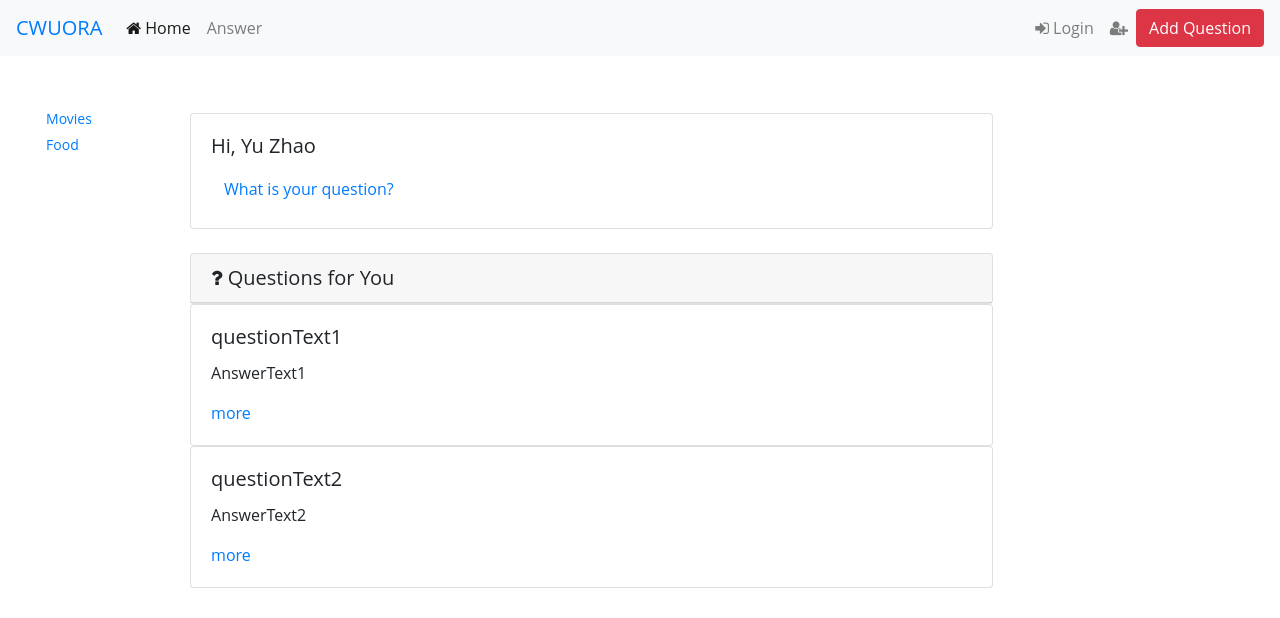
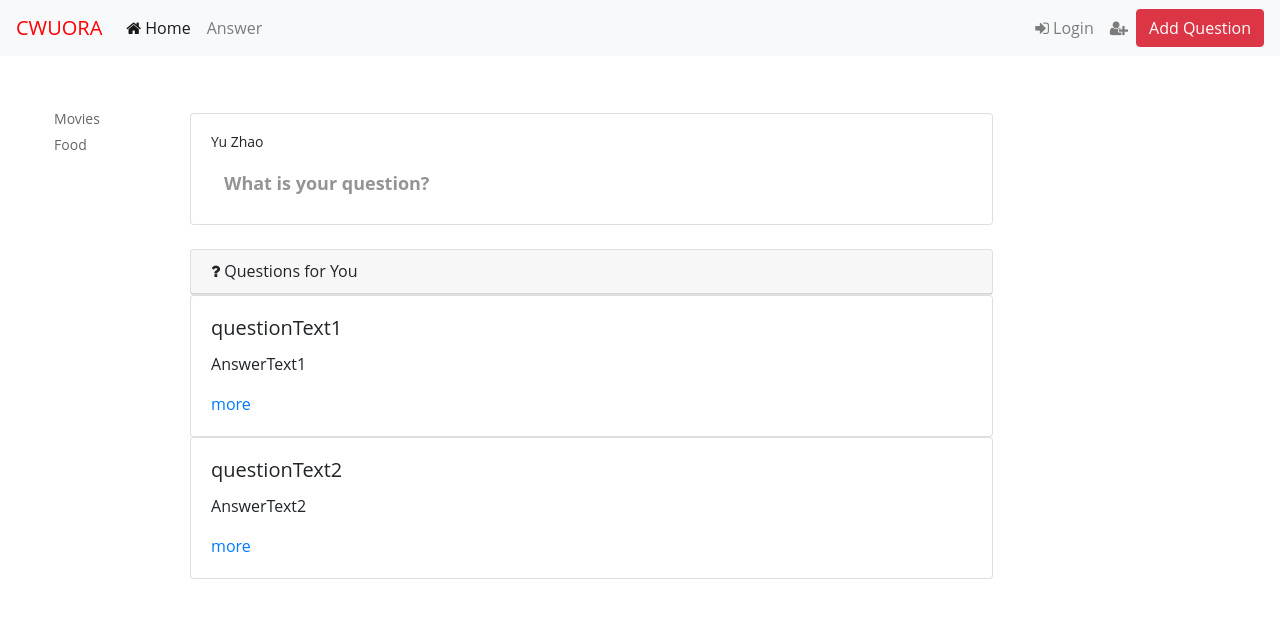
Before and after one commit to nguyensjsu/sp19-281-cloud-walkers, a React (Create React App) app in the folder frontend/: page /home in a window 1280 px wide. Shown: the top 618 px of the page. Built offline with nearby package versions, Linux system fonts and the light colour scheme; no server answers.

Commit message:
add answer editor

```diff
--- a/frontend/package.json
+++ b/frontend/package.json
@@ -15,6 +15,7 @@
     "react-redux": "^7.0.2",
     "react-router": "^5.0.0",
     "react-router-dom": "^5.0.0",
+    "react-rte": "^0.16.1",
     "react-scripts": "2.1.8",
     "react-select": "^2.4.3",
     "redux": "^4.0.1",
--- /dev/null
+++ b/frontend/src/components/AnswerEditor/AnswerEditor.js
@@ -0,0 +1,35 @@
+import React, {Component} from 'react';
+import RichTextEditor from 'react-rte';
+import PropTypes from 'prop-types';
+
+export default class AnswerEditor extends Component {
+  static propTypes = {
+    onChange: PropTypes.func
+  };
+
+  state = {
+    value: RichTextEditor.createEmptyValue()
+  }
+
+  onChange = (value) => {
+    this.setState({value});
+    if (this.props.onChange) {
+      // Send the changes up to the parent component as an HTML string.
+      // This is here to demonstrate using `.toString()` but in a real app it
+      // would be better to avoid generating a string on each change.
+      this.props.onChange(
+        value.toString('html')
+      );
+    }
+  };
+
+  render () {
+    return (
+      <RichTextEditor
+        value={this.state.value}
+        onChange={this.onChange}
+        placeholder = "Write your answer"
+      />
+    );
+  }
+}
--- /dev/null
+++ b/frontend/src/components/Home/Home.css
@@ -0,0 +1,6 @@
+.add_q_link{
+    text-decoration: 'none';
+    font-weight: bold;
+    color: #949494;
+    font-size: 18px
+}
--- a/frontend/src/components/Home/Home.js
+++ b/frontend/src/components/Home/Home.js
@@ -2,7 +2,7 @@ import React, { Component } from 'react';
 import { Link, NavLink } from 'react-router-dom';
 import cookie from 'react-cookies';
 //import { Redirect } from 'react-router';
-//import './Navbar.css';
+import './Home.css';
 import { userActions } from '../../_actions';
 import { connect } from 'react-redux';
 import Sidebar from '../Sidebar/Sidebar';
@@ -109,15 +109,15 @@ class Home extends Component {
                 <Col md={{ span: 8, offset: 3 }} style={{ "margin-top": -45, "margin-left": 160 }}>
                     <Card>
                     <Card.Body>
-                            <Card.Title>Hi, Yu Zhao</Card.Title>
-                            <Button variant="link" onClick={this.showModal}>What is your question?</Button>
+                            <Card.Title style={{"font-size": 14, "color": 949494}}>Yu Zhao</Card.Title>
+                            <Button variant="link"  onClick={this.showModal} className="add_q_link">What is your question?</Button>
                         </Card.Body>
                     </Card>
 
                     <br />
 
                     <Card>
-                        <Card.Header as="h5"><span className="fa fa-question"></span> Questions for You</Card.Header>
+                        <Card.Header as="h6"><span className="fa fa-question"></span> Questions for You</Card.Header>
                     </Card>
                         {main_panel} </Col>
             </Container>
--- a/frontend/src/components/NavBar/Navbar.js
+++ b/frontend/src/components/NavBar/Navbar.js
@@ -67,7 +67,7 @@ class navbar extends Component {
 
             <Navbar bg="light" expand="md">
                 <Navbar.Brand>
-                    <Link to='/'>CWUORA</Link>
+                    <Link to='/home' style={{color: 'red', 'text-decoration': 'none'}}>CWUORA</Link>
                 </Navbar.Brand>
                 <Navbar.Toggle aria-controls="basic-navbar-nav" />
                 <Navbar.Collapse id="basic-navbar-nav">
--- /dev/null
+++ b/frontend/src/components/QuestionPage/QuestionPage.css
@@ -0,0 +1,11 @@
+  .topic_pill {
+    color: #666;
+    font-size: 13px;
+    background: #f7f7f7;
+    font-family: "Helvetica Neue",Helvetica,Arial,sans-serif;
+    font-weight: 400;
+    padding: 4px 6px;
+    background: #f7f7f7;
+    border-radius: 4px;
+    margin-right: 4px;
+  }
--- a/frontend/src/components/QuestionPage/QuestionPage.js
+++ b/frontend/src/components/QuestionPage/QuestionPage.js
@@ -4,10 +4,13 @@ import cookie from 'react-cookies';
 //import { Redirect } from 'react-router';
 import { userActions } from '../../_actions';
 import { connect } from 'react-redux';
-import { ListGroup, Container, ListGroupItem } from 'react-bootstrap';
+import './QuestionPage.css';
+import { ListGroup, Container, Badge, ButtonToolbar, Button, Collapse, Card } from 'react-bootstrap';
 import ReactPaginate from 'react-paginate';
 import Moment from 'react-moment';
 import PropTypes from 'prop-types';
+import AnswerEditor from '../AnswerEditor/AnswerEditor';
+import { throws } from 'assert';
 
 const fake_reponse = {
     "spaceId": "spaceId",
@@ -95,8 +98,9 @@ export class AnswerList extends Component {
         if (this.props.data.length != 0) {
             details = this.props.data.map((post, idx) => {
                 return (
-                    <ListGroup.Item  key={idx}>
+                    <ListGroup.Item key={idx}>
                         <ul className="list-unstyled">
+
                             <li>{post.answers.createdBy} </li>
                             <li><small className="text-muted">Answered<Moment fromNow>{post.answers.createdOn}</Moment></small></li>
                         </ul>
@@ -119,27 +123,110 @@ export class AnswerList extends Component {
     }
 }
 
+export class BadgeGroup extends Component {
+    static propTypes = {
+        data: PropTypes.array.isRequired,
+    };
 
+    render() {
+        let details = null;
+        if (this.props.data.length != 0) {
+            details = this.props.data.map((post, idx) => {
+                return (
+                    <Badge pill variant="light" className='topic_pill' key={idx}>
+                        {post.topics.label}
+                    </Badge>
+
+                )
+            });
+        }
+        else {
+            details = (<div>No Answer Yet</div>)
+        }
+        return (
+            <div >
+                {details}
+            </div>
+        )
+    }
+}
+
+export class AnswerInput extends Component {
+    constructor(props) {
+        super(props);
+        this.state = {
+            answer_string: null
+        }
+    }
+    static propTypes = {
+        onChange: PropTypes.func
+    };
+
+    handleSubmit = (e) =>{
+        e.preventDefault();
+        const data = {
+            body: this.state.answer_string
+        }
+
+
+
+    }
+
+
+    handleInputChange = (value) => {
+        console.log(value);
+        this.setState({ answer_string: value })
+    }
+
+    render() {
+        return (
+            <AnswerEditor onChange={this.handleInputChange} />
+        )
+    }
+}
 
 class QuestionPage extends Component {
     constructor(props) {
         super(props);
         this.state = {
-
+            user_name: "Yu Zhao",
+            answer_input: false,
+            question: null
         }
     }
-
+    componentWillMount(){
+        this.setState({
+            question: fake_reponse
+        })
+    }
     render() {
         return (
             <div>
                 <Container>
                     <ListGroup variant="flush">
                         <ListGroup.Item>
-                            <h4><b>{fake_reponse.questionText}</b></h4>
+                            <BadgeGroup data={this.state.question.topics} />
+                            <h4><b>{this.state.question.questionText}</b></h4>
+                            <ButtonToolbar>
+                                <Button variant="link" onClick={() => this.setState({ answer_input: !this.state.answer_input })}>Answer</Button>
+                                <Button variant="link">Follow</Button>
+                            </ButtonToolbar>
+                            <Collapse in={this.state.answer_input}>
+                                <Card>
+                                    <Card.Header>{this.state.user_name}</Card.Header>
+                                    <Card.Body>
+                                        <AnswerInput q_id={this.state.question._id} />
+                                    </Card.Body>
+                                    <Card.Footer className="text-muted">
+                                        <Button size="sm"> Submit</Button>
+                                    </Card.Footer>
+                                </Card>
+
+                            </Collapse>
                         </ListGroup.Item>
                     </ListGroup>
 
-                    <AnswerList data={fake_reponse.answers}/>
+                    <AnswerList data={this.state.question.answers} />
                 </Container>
             </div>
         )
--- a/frontend/src/components/Sidebar/Sidebar.css
+++ b/frontend/src/components/Sidebar/Sidebar.css
@@ -42,3 +42,10 @@ footer {
     padding:15px;
     margin-top:10px;
 }
+
+.sidebar {
+  color: #666;
+  display: inline-block;
+  margin-left: 8px;
+  font-size: 14px;
+}
--- a/frontend/src/components/Sidebar/Sidebar.js
+++ b/frontend/src/components/Sidebar/Sidebar.js
@@ -7,12 +7,12 @@ class Sidebar extends Component {
     render() {
         let sidebar_body = this.props.links.map(link => {
             return (
-                <Nav.Link as={NavLink} to={link.url}>{link.name}</Nav.Link>
+                <Nav.Link className="sidebar" as={NavLink} to={link.url}>{link.name}</Nav.Link>
             )
         });
 
         return (
-            <Nav style={{ "font-size": 14, "line-height": 10}} className="flex-column" >
+            <Nav style={{"font-size": 14, "line-height": 10}} className="flex-column" >
                 {sidebar_body}
             </Nav>
         );
--- a/frontend/src/config.js
+++ b/frontend/src/config.js
@@ -1,3 +1,3 @@
-var backend_host = 'http://ec2-34-209-85-121.us-west-2.compute.amazonaws.com:8080';
+var backend_host = 'http://ec2-52-36-136-151.us-west-2.compute.amazonaws.com';
 //var backend_host = 'http://localhost:5000';
 export default backend_host;
```
Also changed, not shown: 1 other file (tests, documents, lock files or other folders).
